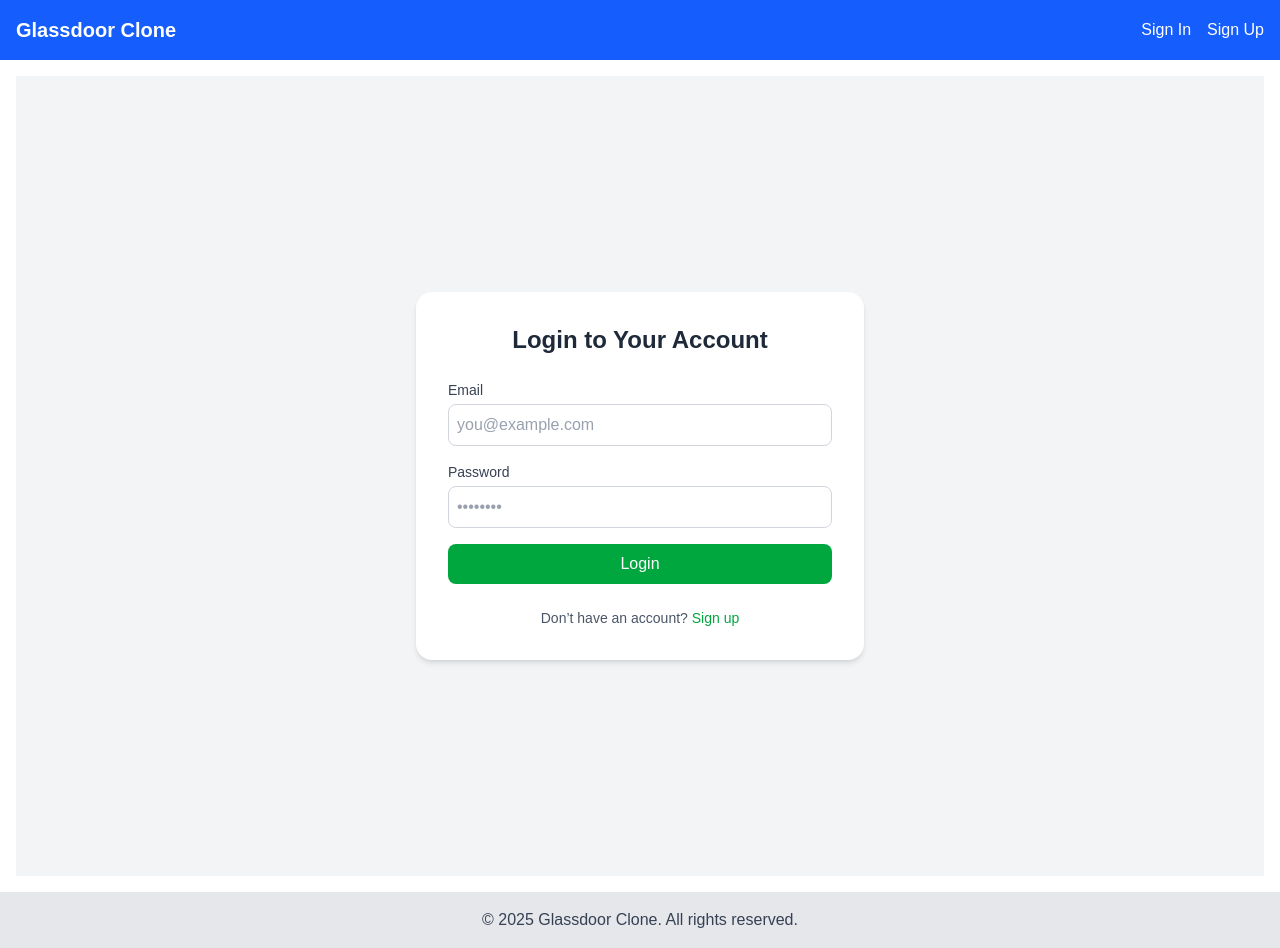
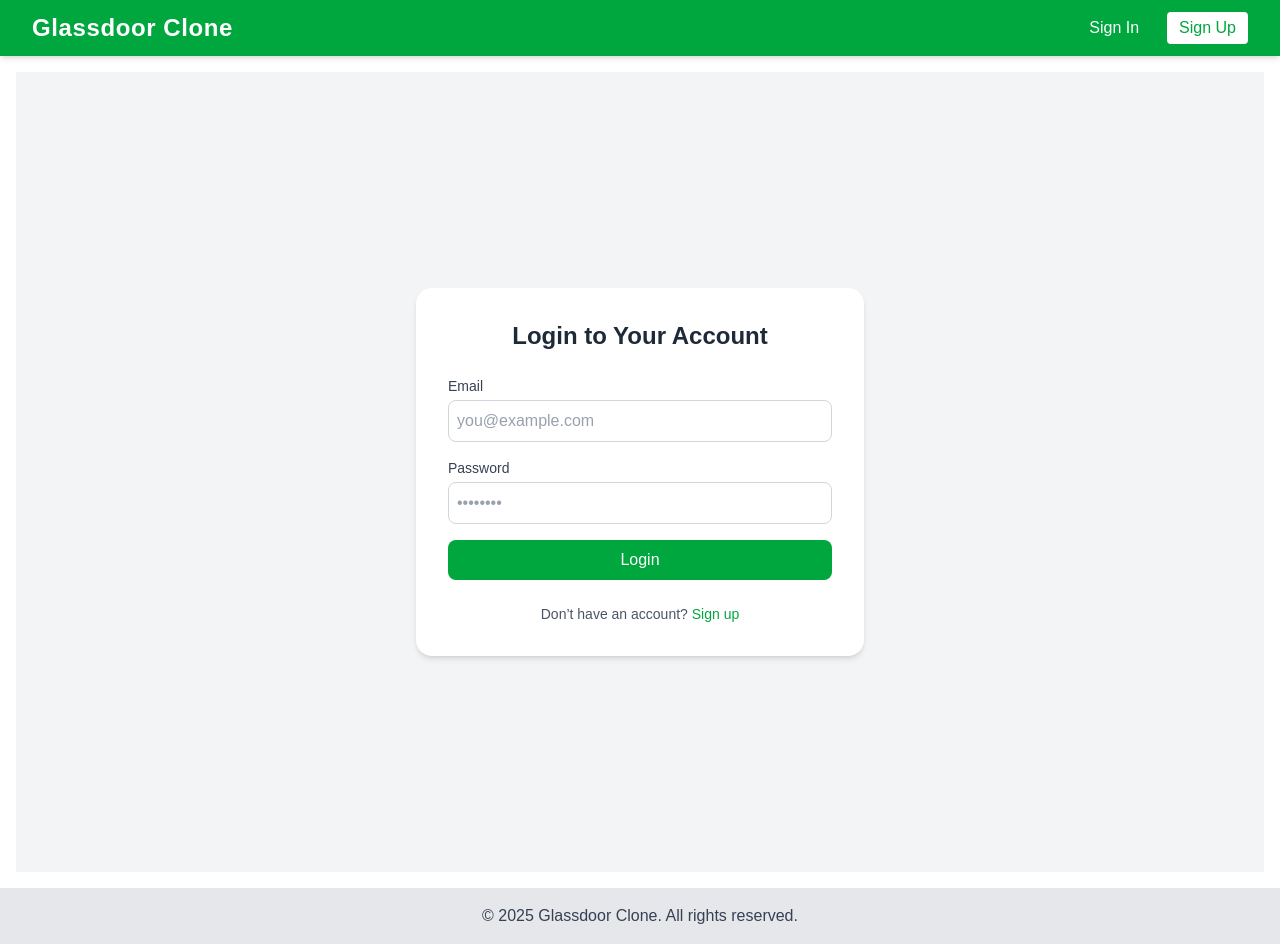
Before and after one commit to GerrisPrakash/glassdoor-clone-client, a Next.js app: page /login in a window 1280 px wide. Built offline with nearby package versions, Linux system fonts and the light colour scheme.

Commit message:
Add Logout functionality

```diff
--- a/app/login/page.js
+++ b/app/login/page.js
@@ -28,7 +28,7 @@ export default function Login() {
       .then((response) => {
         console.log(response);
         localStorage.setItem("Token", response.data.token);
-        router.push("/");
+        window.location.href='/'
       })
       .catch((error) => {
         console.error(error);
--- a/components/Footer.js
+++ b/components/Footer.js
@@ -1,3 +1,5 @@
+"use client";
+
 export default function Footer() {
   return (
     <footer className="bg-gray-200 text-gray-700 p-4 text-center mt-auto">
--- a/components/Navbar.js
+++ b/components/Navbar.js
@@ -1,14 +1,118 @@
 "use client";
+import { useEffect, useState } from "react";
 import Link from "next/link";
+import { Menu, X } from "lucide-react";
+import AxiosInstance from "@/api/AxiosInstance";
 
 export default function Navbar() {
+  const [isLoggedIn, setIsLoggedIn] = useState(false);
+  const [menuOpen, setMenuOpen] = useState(false);
+
+  useEffect(() => {
+    // initial check
+    setIsLoggedIn(!!localStorage.getItem("Token"));
+
+    // Listen for localStorage changes (e.g., login from another tab)
+    const handleStorageChange = () => {
+      setIsLoggedIn(!!localStorage.getItem("Token"));
+    };
+    window.addEventListener("storage", handleStorageChange);
+
+    return () => window.removeEventListener("storage", handleStorageChange);
+  }, []);
+
+  const logOutUser = async () => {
+    try {
+      await AxiosInstance.post("logout/", {}); // optional
+    } catch (error) {
+      console.error("Logout failed:", error);
+    }
+    localStorage.removeItem("Token");
+    setIsLoggedIn(false); // immediately update navbar
+    window.location.href = "/";
+  };
+
   return (
-    <nav className="bg-blue-600 text-white p-4 flex justify-between items-center">
-      <Link href="/" className="font-bold text-xl">Glassdoor Clone</Link>
-      <div className="space-x-4">
-        <Link href="/login" className="hover:underline">Sign In</Link>
-        <Link href="/register" className="hover:underline">Sign Up</Link>
+    <nav className="bg-green-600 text-white shadow-md">
+      <div className="container mx-auto flex justify-between items-center px-4 md:px-8 py-3">
+        {/* Logo */}
+        <Link
+          href="/"
+          className="font-bold text-2xl tracking-wide hover:text-green-100 transition"
+        >
+          Glassdoor Clone
+        </Link>
+
+        {/* Desktop Menu */}
+        <div className="hidden md:flex space-x-4">
+          {!isLoggedIn ? (
+            <>
+              <Link
+                href="/login"
+                className="hover:bg-green-700 px-3 py-1 rounded transition"
+              >
+                Sign In
+              </Link>
+              <Link
+                href="/register"
+                className="bg-white text-green-600 font-medium px-3 py-1 rounded hover:bg-green-100 transition"
+              >
+                Sign Up
+              </Link>
+            </>
+          ) : (
+            <button
+              onClick={logOutUser}
+              className="bg-white text-green-600 font-medium px-3 py-1 rounded hover:bg-green-100 transition"
+            >
+              Logout
+            </button>
+          )}
+        </div>
+
+        {/* Mobile Menu Button */}
+        <button
+          className="md:hidden"
+          onClick={() => setMenuOpen(!menuOpen)}
+          aria-label="Toggle Menu"
+        >
+          {menuOpen ? <X size={28} /> : <Menu size={28} />}
+        </button>
       </div>
+
+      {/* Mobile Dropdown */}
+      {menuOpen && (
+        <div className="md:hidden bg-green-700 flex flex-col space-y-2 px-4 pb-4">
+          {!isLoggedIn ? (
+            <>
+              <Link
+                href="/login"
+                className="block hover:bg-green-800 px-3 py-2 rounded transition"
+                onClick={() => setMenuOpen(false)}
+              >
+                Sign In
+              </Link>
+              <Link
+                href="/register"
+                className="block bg-white text-green-600 font-medium px-3 py-2 rounded hover:bg-green-100 transition"
+                onClick={() => setMenuOpen(false)}
+              >
+                Sign Up
+              </Link>
+            </>
+          ) : (
+            <button
+              onClick={() => {
+                logOutUser();
+                setMenuOpen(false);
+              }}
+              className="block bg-white text-green-600 font-medium px-3 py-2 rounded hover:bg-green-100 transition"
+            >
+              Logout
+            </button>
+          )}
+        </div>
+      )}
     </nav>
   );
 }
--- a/components/ProtectedRoute.js
+++ b/components/ProtectedRoute.js
@@ -1,21 +1,31 @@
 "use client";
-import { useEffect } from "react";
+import { useEffect, useState } from "react";
 import { useRouter } from "next/navigation";
 
 export default function ProtectedwithAuth(Component) {
   return function ProtectedComponent(props) {
     const router = useRouter();
-    const isAuthenticated = Boolean(localStorage.getItem("Token"));
-    console.log(isAuthenticated, 'ger')
+    const [isAuthenticated, setIsAuthenticated] = useState(null); // null = loading
 
     useEffect(() => {
-      if (!isAuthenticated) {
+      // Only run in the browser
+      const token = typeof window !== "undefined" ? localStorage.getItem("Token") : null;
+
+      if (token) {
+        setIsAuthenticated(true);
+      } else {
+        setIsAuthenticated(false);
         router.replace("/login"); // redirect if not logged in
       }
-    }, [isAuthenticated]);
+    }, [router]);
+
+    if (isAuthenticated === null) {
+      // While checking, show loader or nothing
+      return <div>Loading...</div>;
+    }
 
     if (!isAuthenticated) {
-      return null; // render nothing while redirecting
+      return null; // prevent rendering before redirect
     }
 
     return <Component {...props} />;
--- a/package.json
+++ b/package.json
@@ -9,11 +9,14 @@
     "lint": "eslint"
   },
   "dependencies": {
+    "@reduxjs/toolkit": "^2.9.0",
     "axios": "^1.12.2",
+    "lucide-react": "^0.544.0",
     "next": "15.5.3",
     "react": "19.1.0",
     "react-dom": "19.1.0",
-    "react-hook-form": "^7.63.0"
+    "react-hook-form": "^7.63.0",
+    "react-redux": "^9.2.0"
   },
   "devDependencies": {
     "@eslint/eslintrc": "^3",
```
Also changed, not shown: 1 other file (tests, documents, lock files or other folders).
